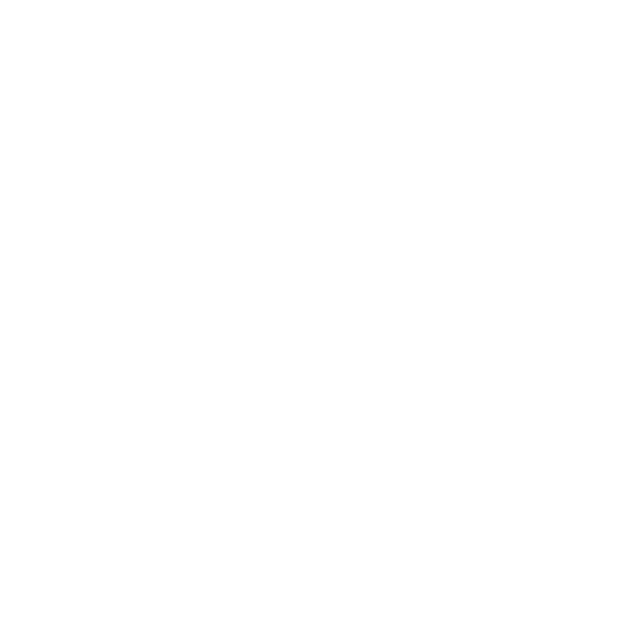
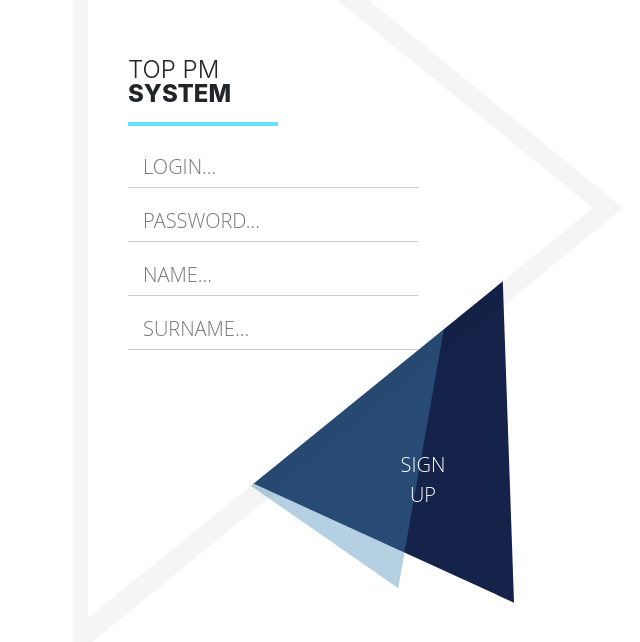
Before and after one commit to luxtorOleg/top-pms, an Angular app: page /registration in a window 1280 px wide. Before the commit this address led to /. Shown: the part 242-884 px from the top of the page, without its empty margins (12-652 px from the left). Before the commit the page ends 800 px from the top, so only its background shows below. Built offline with nearby package versions, Linux system fonts and the light colour scheme.

Commit message:
add RegistrationComponent

```diff
--- a/src/app/app-routing.module.ts
+++ b/src/app/app-routing.module.ts
@@ -3,11 +3,13 @@
 
 import {NavbarComponent} from './navbar/navbar.component';
 import {LoginComponent} from './login/login.component';
+import {RegistrationComponent} from './registration/registration.component';
 
 const routes: Routes = [
   { path: '', redirectTo: '/login', pathMatch: 'full'},
   { path: 'navbar', component: NavbarComponent},
-  { path: 'login', component: LoginComponent}
+  { path: 'login', component: LoginComponent},
+  { path: 'registration', component: RegistrationComponent}
 ];
 
 @NgModule({
--- a/src/app/app.module.ts
+++ b/src/app/app.module.ts
@@ -7,6 +7,7 @@
 import { LoginComponent } from './login/login.component';
 import { AppRoutingModule } from './/app-routing.module';
 import { NavbarService } from './navbar.service';
+import { RegistrationComponent } from './registration/registration.component';
 
 
 
@@ -14,7 +15,8 @@
   declarations: [
     AppComponent,
     NavbarComponent,
-    LoginComponent
+    LoginComponent,
+    RegistrationComponent
   ],
   imports: [
     BrowserModule,
--- /dev/null
+++ b/src/app/registration/registration.component.css
@@ -0,0 +1,135 @@
+body {
+  background-color: #e3e7ed;
+  background-size: cover;
+  font-family: 'Open Sans', sans-serif;
+  font-weight: 300;
+}
+
+#iosBlurBg {
+  resize: horizontal;
+  position: relative;
+  /*width: 100%;
+    height: 100vh;*/
+  border-top: 450px solid transparent;
+  border-left: 550px solid rgba(0,0,0,0.04);
+  border-bottom: 450px solid transparent;
+  background: linear-gradient(rgba(255, 255, 255, 0.1), rgba(255, 255, 255, 0.1));
+  /*box-shadow: 1px 1px 25px #999;*/
+}
+
+#whiteBg {
+  resize: horizontal;
+  position: absolute;
+  top: -410px;
+  right: 0;
+  border-top: 410px solid transparent;
+  border-left: 505px solid rgba(255,255,255,1);
+  border-bottom: 410px solid transparent;
+  border-right: 30px solid transparent;
+  background: linear-gradient(rgba(255, 255, 255, 0.1), rgba(255, 255, 255, 1));
+}
+
+#bottomEnter{
+  position: absolute;
+  top: 500px;
+  left: 150px;
+  z-index: -2;
+  border-top: 200px solid transparent;
+  border-right: 300px solid #15224a;
+  border-bottom: 150px solid transparent;
+  transform: rotate(-2deg);
+}
+
+#bottomBlurBg{
+  position: absolute;
+  top: 490px;
+  left: 110px;
+  z-index: -1;
+  border-top: 200px solid transparent;
+  border-right: 260px solid rgba(69,138,182,0.4);
+  border-bottom: 120px solid transparent;
+  transform: rotate(10deg);
+}
+
+.enterButton{
+  position: absolute;
+  top: 660px;
+  left: 330px;
+  width: 70px;
+  height: 70px;
+  text-align: center;
+  background-color: Transparent;
+  background-repeat: no-repeat;
+  border: none;
+  cursor: pointer;
+  overflow: hidden;
+  outline: none;
+  min-height: 100px;
+}
+
+.text-white{
+  color: #fff;
+}
+
+.enterText{
+  text-transform: uppercase;
+  font-size: 20px;
+  font-weight: 300;
+  font-family: 'Open Sans', sans-serif;
+}
+
+.loginForm{
+  position: absolute;
+  top: 300px;
+  left: 70px;
+}
+
+.title{
+  font-weight: 300;
+  font-size: 24px;
+  line-height: 1;
+  padding-bottom: 10px;
+}
+
+.title span{
+  font-weight: 800;
+  /*letter-spacing: 3px;*/
+}
+
+.title hr{
+  width: 150px;
+  border-width: 2px;
+  border-color: #67e2fb;
+  margin: 0;
+}
+
+hr.short{
+  width: 50px;
+  border-width: 2px;
+  border-color: #67e2fb;
+  float: left;
+  margin: 0;
+
+}
+
+/*= input focus effects css
+=========================== */
+:focus{outline: none;}
+
+.col-3{float: left; width: 100%; margin-top: 20px; margin-bottom: 0;}
+input{margin-top: 15px;font: 15px/24px "Open Sans", sans-serif; color: #333; width: 100%; box-sizing: border-box; letter-spacing: 1px; width: 65%;}
+
+input::placeholder{
+  text-transform: uppercase;
+  letter-spacing: 0;
+  font-size: 20px;
+  font-weight: 300;
+  padding-left: 15px;
+}
+
+.effect-2 {
+  border: 0;
+  padding: 7px 0;
+  border-bottom: 1px solid #ccc;
+  max-width: 290px;
+}
--- /dev/null
+++ b/src/app/registration/registration.component.html
@@ -0,0 +1,33 @@
+<div class="container">
+  <div class="row">
+    <div class="col-md-6 col-sm-6 col-xs-6 col-md-offset-3">
+      <div id="iosBlurBg">
+        <div id="whiteBg"></div>
+      </div>
+      <div id="bottomEnter"></div>
+      <div id="bottomBlurBg"></div>
+
+      <form (ngSubmit)="onSubmit(f)" #f="ngForm">
+        <div class="loginForm">
+          <div class="title">
+            <p>TOP PM<br><span>SYSTEM</span></p>
+            <hr>
+            <hr class="short">
+          </div>
+          <input id="login" name="login" class="effect-2" type="text" placeholder="Login..." ngModel>
+          <span class="focus-border"></span>
+          <input id="pass" name="pass" class="effect-2" type="password" placeholder="Password..." ngModel>
+          <span class="focus-border"></span>
+          <input id="name" name="name" class="effect-2" type="text" placeholder="Name..." ngModel>
+          <span class="focus-border"></span>
+          <input id="surname" name="surname" class="effect-2" type="text" placeholder="Surname..." ngModel>
+          <span class="focus-border"></span>
+        </div>
+        <button class="enterButton" type="submit" >
+          <i class="fa fa-lock fa-2x text-white"></i><br>
+          <span class="enterText text-white">Sign up</span>
+        </button>
+      </form>
+    </div>
+  </div>
+</div>
--- /dev/null
+++ b/src/app/registration/registration.component.ts
@@ -0,0 +1,17 @@
+import { Component, OnInit } from '@angular/core';
+import {NgForm} from '@angular/forms';
+
+@Component({
+  selector: 'app-registration',
+  templateUrl: './registration.component.html',
+  styleUrls: ['./registration.component.css']
+})
+export class RegistrationComponent implements OnInit {
+
+  constructor() { }
+
+  ngOnInit() {
+  }
+  onSubmit(form: NgForm) {}
+
+}
```
